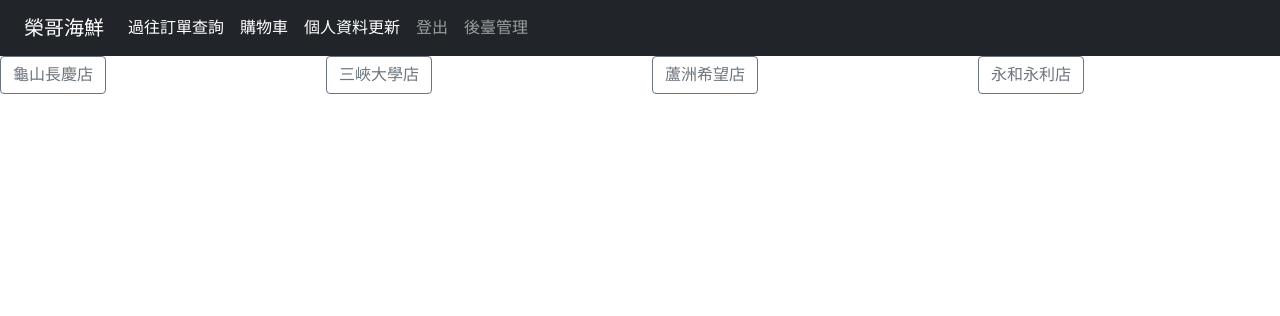
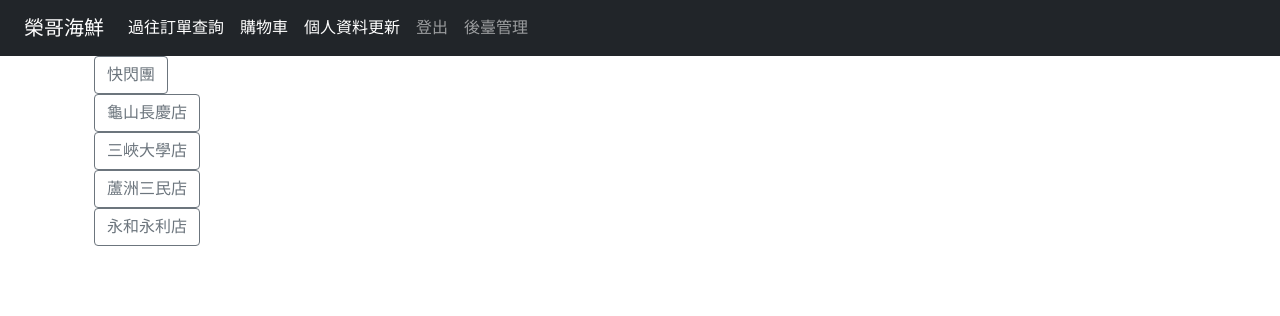
Before and after one commit to Shane-Fang/DragonBroSystem, a Django app: template templates/index/index.html in a window 1280 px wide. Shown: the top 316 px of the page. Run offline with Django 4.2, Linux system fonts and the light colour scheme; the template is opened without the code that fills it, so the values that code supplies are empty; a user stored in the database is signed in; some libraries are stand-ins or nearby versions.

Commit message:
1. 資料庫新增1228給的資料 2. 移除商品庫存

```diff
--- a/Product/admin.py
+++ b/Product/admin.py
@@ -12,9 +12,9 @@ class CategoriesAdmin(admin.ModelAdmin):
 # 'Category_name','Describe'
 @admin.register(Products)
 class ProductsAdmin(admin.ModelAdmin):
-    list_display = ['Category','Item_name','Price','Specification','Number','Sh']
-    search_fields = ['Category','Item_name','Price','Specification','Number','Sh']
-    list_filter = ['Category','Item_name','Price','Specification','Number','Sh']
+    list_display = ['Category','Item_name', 'Import_price','Price','Specification','Sh']
+    search_fields = ['Category','Item_name', 'Import_price','Price','Specification','Sh']
+    list_filter = ['Category','Item_name', 'Import_price','Price','Specification','Sh']
     ordering = ['Sh']
 
 # ['Category','Item_name','Price','Specification','Number','Sh']
--- a/Product/models.py
+++ b/Product/models.py
@@ -56,7 +56,6 @@ class Products(models.Model):
     Price=models.IntegerField(verbose_name="建議售價")
     Import_price=models.IntegerField(verbose_name="成本價")
     Specification=models.CharField(max_length=99,verbose_name="規格")
-    Number=models.IntegerField(verbose_name="庫存",)
     Sh=models.IntegerField(choices=Sh_CHOICES,default=1,verbose_name="上/下架")
     # def save(self, *args, **kwargs):
     #     try:
--- a/Product/templates/products_view.html
+++ b/Product/templates/products_view.html
@@ -18,6 +18,7 @@
                     <img src="..." class="card-img-top" alt="...">
                     <div class="card-body">
                         <h5 class="card-title">{{ product.Products.Item_name }}</h5>
+                        <p class="card-text">{{ product.Products.Price }}</p>
                         <p class="card-text">{{ product.Products.Specification }}</p>
                         <a href="{% url 'Product:detail' branch=branch.id detail=product.id  %}" class="btn btn-primary">商品資訊</a>
                     </div>
--- a/templates/index/index.html
+++ b/templates/index/index.html
@@ -4,7 +4,10 @@
 <title>{{title}}</title>
 {% endblock %}
 {% block content %}
-<div class="row">
+<div class="container">
+    <div class="col-3">
+        <a href="{% url 'Product:products_view' 1 %}" class="btn btn-outline-secondary">快閃團</a>
+    </div>
     <div class="col-3">
         <a href="{% url 'Product:products_view' 1 %}" class="btn btn-outline-secondary">龜山長慶店</a>
     </div>
@@ -12,7 +15,7 @@
         <a href="{% url 'Product:products_view' 2 %}" class="btn btn-outline-secondary">三峽大學店</a>
     </div>
     <div class="col-3">
-        <a href="{% url 'Product:products_view' 3 %}" class="btn btn-outline-secondary">蘆洲希望店</a>
+        <a href="{% url 'Product:products_view' 3 %}" class="btn btn-outline-secondary">蘆洲三民店</a>
     </div>
     <div class="col-3">
         <a href="{% url 'Product:products_view' 4 %}" class="btn btn-outline-secondary">永和永利店</a>
```
Also changed, not shown: Product/migrations/0012_remove_products_number.py (added), db.sqlite3, media/image/productimage/1.jpg (deleted), media/image/productimage/2.jpg (deleted).
